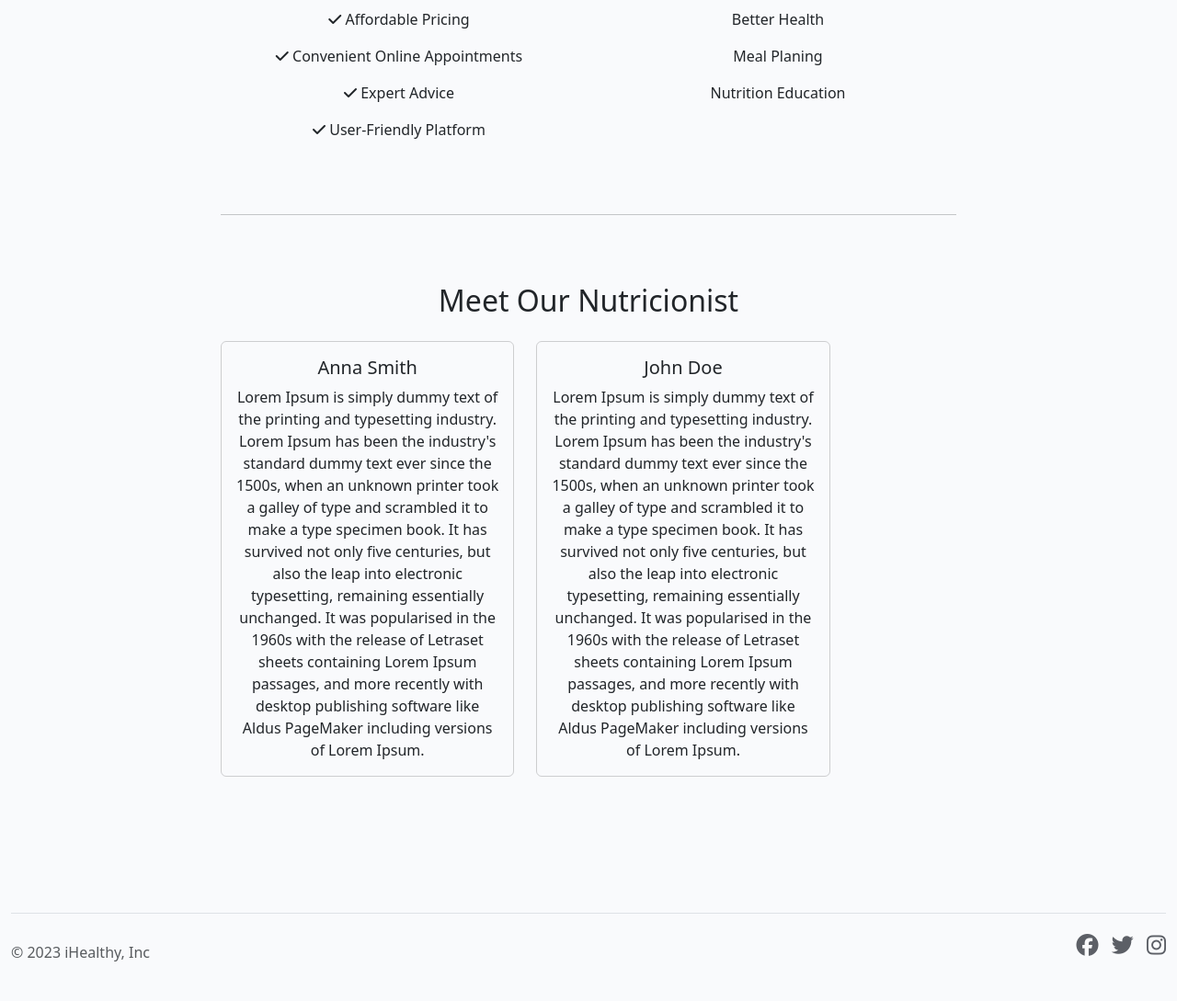
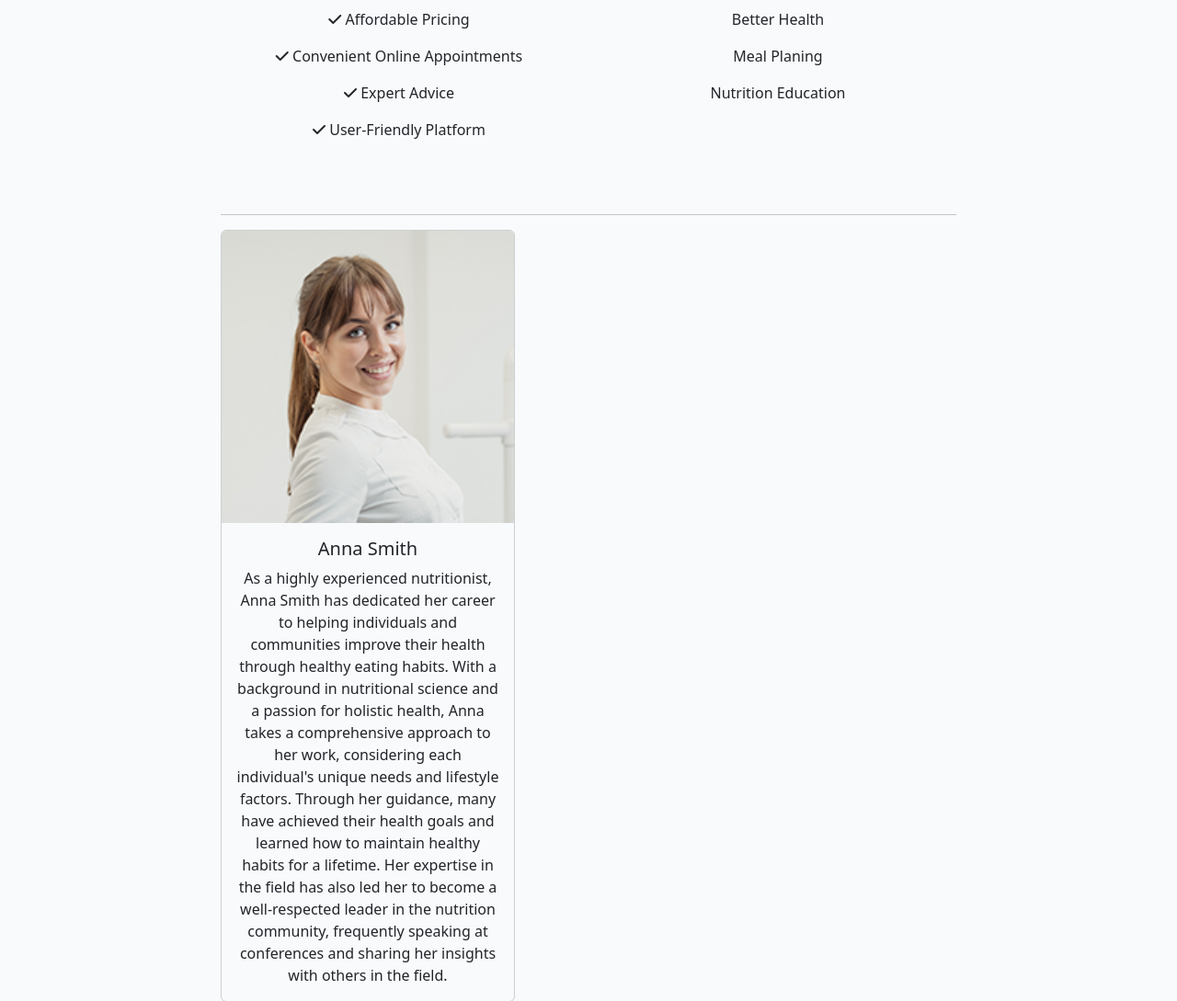
Before and after one commit to Giov3ss/iHealthy, a Django app: page / in a window 1280 px wide. Shown: the part 883-1972 px from the top of the page at 92% size. Before the commit the page ends 1929 px from the top, so only its background shows below. Run offline with Django 3.2, Linux system fonts and the light colour scheme; some libraries are stand-ins or nearby versions.

Commit message:
adding content to meet our nutricionist section

```diff
--- a/static/css/style.css
+++ b/static/css/style.css
@@ -131,3 +131,5 @@ body {
 .container-fluid span {
     text-align: center;
 }
+
+/* member profile */
--- a/templates/index.html
+++ b/templates/index.html
@@ -49,37 +49,16 @@
     </div>
 </div>
 <hr>
-<div class="container text-center mt-4 mb-4">
-    <h2 class="text-center">Meet Our Nutricionist</h2>
-    <div class="row mt-4">
-        <div class="col-md-5">
-            <div class="card">
-                <img src="" alt="">
-                <div class="card-body">
-                    <h5 class="card-title">Anna Smith</h5>
-                    <p class="card-text">
-                        Lorem Ipsum is simply dummy text of the printing and typesetting industry. Lorem Ipsum has been the industry's standard dummy text ever since the 1500s, when an unknown printer took a galley of
-                        type and scrambled it to make a type specimen book. It has survived not only five centuries, but also the leap into electronic typesetting, remaining essentially unchanged. It was popularised in
-                        the 1960s with the release of Letraset sheets containing Lorem Ipsum passages, and more recently with desktop publishing software like Aldus PageMaker including versions of Lorem Ipsum.
-                    </p>
-                </div>
-            </div>
-        </div>
-        <div class="col-md-5">
-            <div class="card">
-                <img src="" alt="">
-                <div class="card-body">
-                    <h5 class="card-title">John Doe</h5>
-                    <p class="card-text">
-                        Lorem Ipsum is simply dummy text of the printing and typesetting industry. Lorem Ipsum has been the industry's standard dummy text ever since the 1500s, when an unknown printer took a galley of
-                        type and scrambled it to make a type specimen book. It has survived not only five centuries, but also the leap into electronic typesetting, remaining essentially unchanged. It was popularised in
-                        the 1960s with the release of Letraset sheets containing Lorem Ipsum passages, and more recently with desktop publishing software like Aldus PageMaker including versions of Lorem Ipsum.
-                    </p>
-                </div>
-            </div>
-        </div>
+<div class="card" style="width: 20rem;">
+    <img src="{% static 'images/annasmith.png' %}" class="card-img-top" alt="...">
+    <div class="card-body">
+      <h5 class="card-title">Anna Smith</h5>
+      <p class="card-text">
+        As a highly experienced nutritionist, Anna Smith has dedicated her career to helping individuals and communities improve their health through healthy eating habits.
+        With a background in nutritional science and a passion for holistic health, Anna takes a comprehensive approach to her work, considering each individual's unique needs and lifestyle factors.
+        Through her guidance, many have achieved their health goals and learned how to maintain healthy habits for a lifetime. Her expertise in the field has also led her to become a well-respected leader in the nutrition community,
+        frequently speaking at conferences and sharing her insights with others in the field.
+      </p>
     </div>
-</div>
-
-
+  </div>
 {%endblock%}
```
Also changed, not shown: static/images/annasmith.png (added), static/images/annasmith_sooqeb.jpg (deleted).
